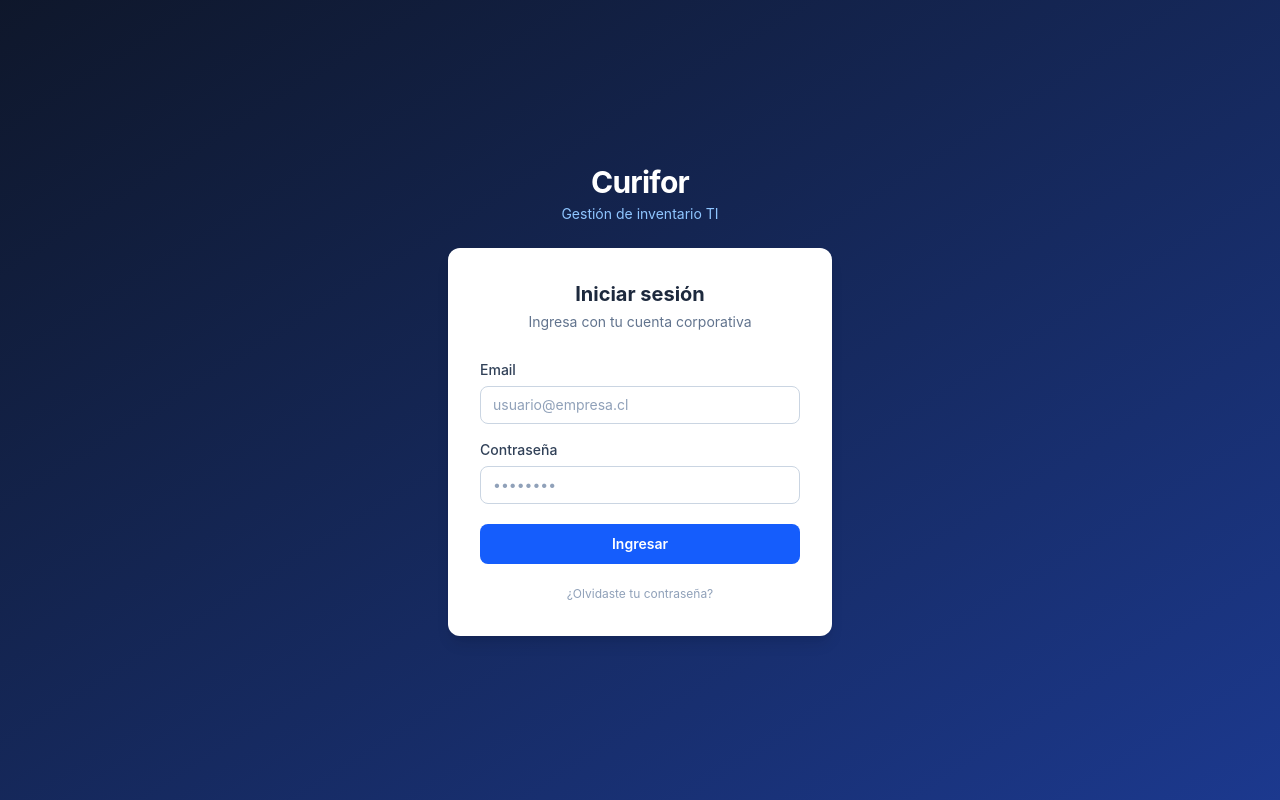
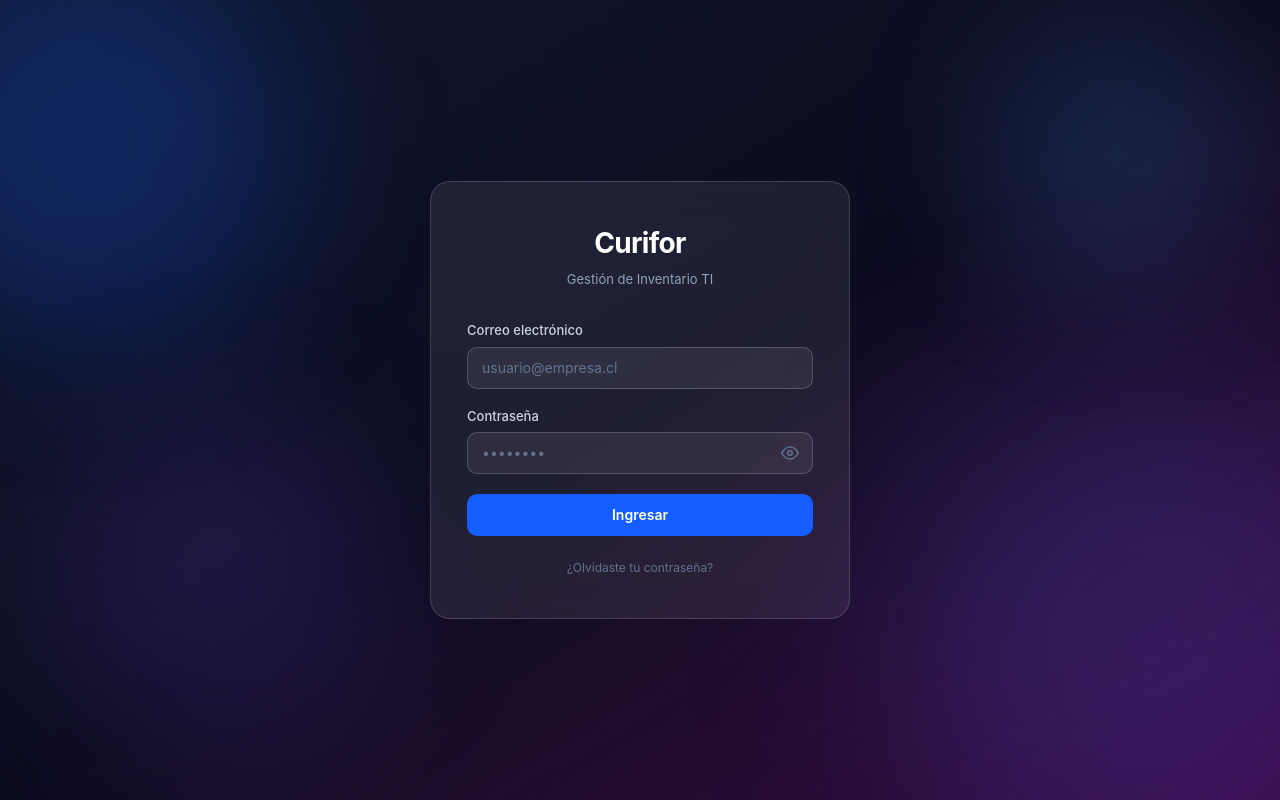
Before and after one commit to ElvisVE98/Gestor-inventario-demo, a React (Vite) app in the folder Frontend/: page /login in a window 1280 px wide. Built offline with nearby package versions, Linux system fonts and the light colour scheme; no server answers.

Commit message:
se arregla diseño de login

```diff
--- a/Frontend/src/pages/LoginPage.tsx
+++ b/Frontend/src/pages/LoginPage.tsx
@@ -1,12 +1,12 @@
 /**
  * LoginPage.tsx
  *
- * Pantalla de inicio de sesión.
+ * Pantalla de inicio de sesión con diseño glassmorphism.
  * Es la única página pública — todas las demás requieren autenticación.
  *
- * Tiene dos modos:
- *   'login'      → Formulario de email + password (modo por defecto)
- *   'recuperar'  → Mini-formulario para enviar email de recuperación de contraseña
+ * Modos:
+ *   'login'     → email + password con ojo para mostrar/ocultar
+ *   'recuperar' → mini-formulario de recuperación de contraseña
  *
  * Al hacer login exitoso redirige al dashboard.
  * Si ya hay sesión activa, redirige al dashboard directamente.
@@ -17,10 +17,17 @@ import { Navigate, useNavigate } from 'react-router-dom'
 import { useAuth } from '../context/AuthContext'
 import { recuperarPassword } from '../services/auth.service'
 
+/** Modo de la pantalla: formulario de login o formulario de recuperación. */
+type Modo = 'login' | 'recuperar'
+
 /**
- * Modo de la pantalla: formulario de login o formulario de recuperación.
+ * Clases Tailwind compartidas para todos los inputs con efecto glass.
+ * Se aplican a email y password para mantener consistencia visual.
  */
-type Modo = 'login' | 'recuperar'
+const CLS_INPUT =
+  'w-full bg-white/[7%] border border-white/[18%] rounded-[10px] ' +
+  'text-slate-100 px-3.5 py-2.5 text-sm placeholder:text-slate-500 ' +
+  'focus:outline-none focus:border-blue-400/60 transition-colors disabled:opacity-50'
 
 export default function LoginPage() {
   const { usuario, isLoading, login } = useAuth()
@@ -35,11 +42,14 @@ export default function LoginPage() {
   const [enviando, setEnviando] = useState(false)
   const [error,    setError]    = useState<string | null>(null)
 
+  // Controla si la contraseña se muestra en texto plano
+  const [mostrarPassword, setMostrarPassword] = useState(false)
+
   // ── Estado del formulario de recuperación ─────────────────────────────────
-  const [emailRecuperar,   setEmailRecuperar]   = useState('')
+  const [emailRecuperar,    setEmailRecuperar]    = useState('')
   const [enviandoRecuperar, setEnviandoRecuperar] = useState(false)
-  const [errorRecuperar,   setErrorRecuperar]   = useState<string | null>(null)
-  // Cuando es true, mostramos el mensaje "Revisa tu correo" en vez del formulario
+  const [errorRecuperar,    setErrorRecuperar]    = useState<string | null>(null)
+  // Cuando es true mostramos el mensaje de confirmación en vez del formulario
   const [recuperacionEnviada, setRecuperacionEnviada] = useState(false)
 
   // Si ya hay sesión activa, redirigimos al dashboard
@@ -47,20 +57,16 @@ export default function LoginPage() {
     return <Navigate to="/" replace />
   }
 
-  /**
-   * Maneja el envío del formulario de login.
-   */
+  /** Maneja el envío del formulario de login. */
   async function handleLogin(e: { preventDefault(): void }) {
     e.preventDefault()
     setError(null)
     setEnviando(true)
-
     try {
       await login(email, password)
       navigate('/', { replace: true })
     } catch (err: unknown) {
-      const mensaje = err instanceof Error ? err.message : 'Error al iniciar sesión'
-      setError(mensaje)
+      setError(err instanceof Error ? err.message : 'Error al iniciar sesión')
     } finally {
       setEnviando(false)
     }
@@ -68,28 +74,23 @@ export default function LoginPage() {
 
   /**
    * Maneja el envío del formulario de recuperación de contraseña.
-   * Siempre muestra el mensaje de éxito, incluso si el email no existe
-   * (el backend no revela si el email está registrado por seguridad).
+   * Siempre muestra éxito — el backend no revela si el email existe (seguridad).
    */
   async function handleRecuperar(e: { preventDefault(): void }) {
     e.preventDefault()
     setErrorRecuperar(null)
     setEnviandoRecuperar(true)
-
     try {
       await recuperarPassword(emailRecuperar.trim())
       setRecuperacionEnviada(true)
     } catch (err: unknown) {
-      const mensaje = err instanceof Error ? err.message : 'Error al enviar el email'
-      setErrorRecuperar(mensaje)
+      setErrorRecuperar(err instanceof Error ? err.message : 'Error al enviar el email')
     } finally {
       setEnviandoRecuperar(false)
     }
   }
 
-  /**
-   * Vuelve al modo login limpiando el estado del modo recuperar.
-   */
+  /** Vuelve al modo login limpiando el estado del formulario de recuperación. */
   function volverAlLogin() {
     setModo('login')
     setEmailRecuperar('')
@@ -100,39 +101,58 @@ export default function LoginPage() {
   // ── Render ────────────────────────────────────────────────────────────────
 
   return (
-    <div className="min-h-screen bg-gradient-to-br from-slate-900 to-blue-900 flex items-center justify-center px-4">
+    /* Fondo: degradado oscuro slate→blue con overflow hidden para contener los blobs */
+    <div className="min-h-screen bg-linear-to-br from-slate-900 via-[#0c0c20] to-[#37043d]
+                    flex items-center justify-center p-4 relative overflow-hidden">
 
-      <div className="w-full max-w-sm">
+      {/* ── Blobs decorativos — puramente visuales, no interactivos ──────────── */}
 
-        {/* ── Logo / nombre del sistema — sobre la card ─────────────────── */}
-        <div className="text-center mb-6">
-          <p className="text-3xl font-bold text-white tracking-tight">Curifor</p>
-          <p className="text-sm text-blue-300 mt-1">Gestión de inventario TI</p>
+      {/* Blob 1 — gran círculo azul, arriba-izquierda */}
+      <div aria-hidden="true"
+           className="absolute -top-20 -left-24 w-[420px] h-[420px]
+                      rounded-full bg-blue-600/25 blur-[80px]
+                      pointer-events-none animate-blob-slow" />
+
+      {/* Blob 2 — gran círculo índigo, abajo-derecha */}
+      <div aria-hidden="true"
+           className="absolute -bottom-24 -right-20 w-[480px] h-[480px]
+                      rounded-full bg-indigo-500/20 blur-[90px]
+                      pointer-events-none animate-blob-medium" />
+
+      {/* Blob 3 — mediano azul claro, arriba-derecha */}
+      <div aria-hidden="true"
+           className="absolute top-10 right-14 w-[260px] h-[260px]
+                      rounded-full bg-blue-400/15 blur-[60px]
+                      pointer-events-none animate-blob-fast" />
+
+      {/* Blob 4 — mediano violeta, abajo-izquierda */}
+      <div aria-hidden="true"
+           className="absolute bottom-14 left-10 w-[300px] h-[300px]
+                      rounded-full bg-violet-500/15 blur-[70px]
+                      pointer-events-none animate-blob-xslow" />
+
+      {/* ── Card principal con efecto glassmorphism ───────────────────────────── */}
+      {/* [-webkit-backdrop-filter] para compatibilidad con Safari */}
+      <div className="w-full max-w-[420px] relative z-10
+                      bg-white/[8%] backdrop-blur-[20px] [-webkit-backdrop-filter:blur(20px)]
+                      border border-white/15 rounded-[20px] px-9 py-10">
+
+        {/* ── Encabezado — nombre del sistema y subtítulo ───────────────────── */}
+        <div className="text-center mb-8">
+          <p className="text-[28px] font-bold text-white tracking-tight">Curifor</p>
+          <p className="text-[13px] text-slate-400 mt-1.5">Gestión de Inventario TI</p>
         </div>
 
-      <div className="bg-white rounded-xl shadow-lg w-full p-8">
+        {/* ════════════════════════════════════════════════════════════════════
+            MODO: LOGIN
+        ════════════════════════════════════════════════════════════════════ */}
+        {modo === 'login' && (
+          <form onSubmit={handleLogin} className="flex flex-col gap-[18px]">
 
-        {/* ── Encabezado de la card — cambia según el modo ──────────────── */}
-        <div className="mb-7 text-center">
-          <h1 className="text-xl font-bold text-slate-800">
-            {modo === 'login' ? 'Iniciar sesión' : 'Recuperar contraseña'}
-          </h1>
-          <p className="text-sm text-slate-500 mt-1">
-            {modo === 'login'
-              ? 'Ingresa con tu cuenta corporativa'
-              : 'Te enviaremos un enlace a tu correo'}
-          </p>
-        </div>
-
-        {/* ════════════════════════════════════════════════════════════════
-            MODO: LOGIN
-        ════════════════════════════════════════════════════════════════ */}
-        {modo === 'login' && (
-          <form onSubmit={handleLogin} className="flex flex-col gap-4">
-
+            {/* Campo email */}
             <div className="flex flex-col gap-1.5">
-              <label htmlFor="email" className="text-sm font-medium text-slate-700">
-                Email
+              <label htmlFor="email" className="text-[13px] font-medium text-slate-300">
+                Correo electrónico
               </label>
               <input
                 id="email"
@@ -143,59 +163,85 @@ export default function LoginPage() {
                 required
                 autoComplete="email"
                 disabled={enviando}
-                className="w-full px-3 py-2 text-sm border border-slate-300 rounded-lg
-                           placeholder:text-slate-400 text-slate-800
-                           focus:outline-none focus:ring-2 focus:ring-blue-500 focus:border-transparent
-                           disabled:bg-slate-50 disabled:text-slate-400"
+                className={CLS_INPUT}
               />
             </div>
 
+            {/* Campo contraseña con botón ojo para mostrar/ocultar */}
             <div className="flex flex-col gap-1.5">
-              <label htmlFor="password" className="text-sm font-medium text-slate-700">
+              <label htmlFor="password" className="text-[13px] font-medium text-slate-300">
                 Contraseña
               </label>
+              <div className="relative">
                 <input
                   id="password"
-                type="password"
+                  type={mostrarPassword ? 'text' : 'password'}
                   value={password}
                   onChange={e => setPassword(e.target.value)}
                   placeholder="••••••••"
                   required
                   autoComplete="current-password"
                   disabled={enviando}
-                className="w-full px-3 py-2 text-sm border border-slate-300 rounded-lg
-                           placeholder:text-slate-400 text-slate-800
-                           focus:outline-none focus:ring-2 focus:ring-blue-500 focus:border-transparent
-                           disabled:bg-slate-50 disabled:text-slate-400"
+                  className={`${CLS_INPUT} pr-10`}
                 />
+                {/* Botón ojo — alterna visibilidad de la contraseña */}
+                <button
+                  type="button"
+                  onClick={() => setMostrarPassword(v => !v)}
+                  disabled={enviando}
+                  aria-label={mostrarPassword ? 'Ocultar contraseña' : 'Mostrar contraseña'}
+                  className="absolute right-3 top-1/2 -translate-y-1/2
+                             text-slate-500 hover:text-slate-300 transition-colors
+                             cursor-pointer p-0.5 bg-transparent border-0 disabled:opacity-50
+                             flex items-center"
+                >
+                  {mostrarPassword ? (
+                    /* Ojo tachado — contraseña visible actualmente */
+                    <svg width="18" height="18" viewBox="0 0 24 24" fill="none"
+                         stroke="currentColor" strokeWidth="2" strokeLinecap="round" strokeLinejoin="round">
+                      <path d="M17.94 17.94A10.07 10.07 0 0112 20c-7 0-11-8-11-8a18.45 18.45 0 015.06-5.94" />
+                      <path d="M9.9 4.24A9.12 9.12 0 0112 4c7 0 11 8 11 8a18.5 18.5 0 01-2.16 3.19" />
+                      <line x1="1" y1="1" x2="23" y2="23" />
+                    </svg>
+                  ) : (
+                    /* Ojo abierto — contraseña enmascarada actualmente */
+                    <svg width="18" height="18" viewBox="0 0 24 24" fill="none"
+                         stroke="currentColor" strokeWidth="2" strokeLinecap="round" strokeLinejoin="round">
+                      <path d="M1 12s4-8 11-8 11 8 11 8-4 8-11 8-11-8-11-8z" />
+                      <circle cx="12" cy="12" r="3" />
+                    </svg>
+                  )}
+                </button>
+              </div>
             </div>
 
+            {/* Mensaje de error de login */}
             {error && (
-              <div className="bg-red-50 border border-red-200 rounded-lg px-3 py-2">
-                <p className="text-sm text-red-600">{error}</p>
+              <div className="bg-red-500/15 border border-red-500/30 rounded-[10px] px-3.5 py-2.5">
+                <p className="text-[13px] text-red-300">{error}</p>
               </div>
             )}
 
+            {/* Botón Ingresar */}
             <button
               type="submit"
               disabled={enviando}
               className="w-full bg-blue-600 hover:bg-blue-700 active:bg-blue-800
-                         text-white text-sm font-semibold py-2.5 rounded-lg
-                         transition-colors
-                         disabled:bg-blue-400 disabled:cursor-not-allowed
-                         mt-1"
+                         disabled:bg-blue-600/40 disabled:cursor-not-allowed
+                         text-white font-semibold text-sm py-[11px]
+                         rounded-[10px] transition-colors cursor-pointer mt-0.5"
             >
               {enviando ? 'Ingresando...' : 'Ingresar'}
             </button>
 
-            {/* Link para ir al modo recuperar contraseña */}
+            {/* Link ¿Olvidaste tu contraseña? */}
             <div className="text-center">
               <button
                 type="button"
                 onClick={() => setModo('recuperar')}
                 disabled={enviando}
-                className="text-xs text-slate-400 hover:text-blue-600 transition-colors
-                           disabled:opacity-50"
+                className="text-xs text-slate-500 hover:text-blue-300 transition-colors
+                           cursor-pointer disabled:opacity-50 bg-transparent border-0"
               >
                 ¿Olvidaste tu contraseña?
               </button>
@@ -204,34 +250,34 @@ export default function LoginPage() {
           </form>
         )}
 
-        {/* ════════════════════════════════════════════════════════════════
+        {/* ════════════════════════════════════════════════════════════════════
             MODO: RECUPERAR CONTRASEÑA
-        ════════════════════════════════════════════════════════════════ */}
+        ════════════════════════════════════════════════════════════════════ */}
         {modo === 'recuperar' && (
           <div>
-            {/* Estado: email enviado → mostramos confirmación */}
+
+            {/* Estado: email ya enviado → pantalla de confirmación */}
             {recuperacionEnviada ? (
               <div className="flex flex-col gap-5">
 
-                {/* Icono y mensaje de éxito */}
-                <div className="text-center py-4">
+                <div className="text-center py-3">
                   <div className="text-4xl mb-3">📬</div>
-                  <p className="text-sm font-medium text-slate-700">Revisa tu correo</p>
-                  <p className="text-xs text-slate-500 mt-2">
-                    Si el email <strong>{emailRecuperar}</strong> está registrado en el sistema,
-                    recibirás un enlace para restablecer tu contraseña.
+                  <p className="text-sm font-semibold text-slate-100 mb-2">Revisa tu correo</p>
+                  <p className="text-xs text-slate-400 leading-relaxed mb-1">
+                    Si el email <strong className="text-slate-300">{emailRecuperar}</strong> está
+                    registrado en el sistema, recibirás un enlace para restablecer tu contraseña.
                   </p>
-                  <p className="text-xs text-slate-400 mt-1">
-                    Revisa también la carpeta de spam.
-                  </p>
+                  <p className="text-xs text-slate-500">Revisa también la carpeta de spam.</p>
                 </div>
 
+                {/* Botón volver — estilo ghost glass */}
                 <button
                   type="button"
                   onClick={volverAlLogin}
-                  className="w-full px-4 py-2.5 text-sm font-medium
-                             text-slate-600 border border-slate-300 rounded-lg
-                             hover:bg-slate-50 transition-colors"
+                  className="w-full bg-white/[6%] hover:bg-white/[11%]
+                             border border-white/15 rounded-[10px]
+                             text-slate-300 text-[13px] font-medium py-2.5
+                             transition-colors cursor-pointer"
                 >
                   Volver al inicio de sesión
                 </button>
@@ -239,15 +285,16 @@ export default function LoginPage() {
               </div>
             ) : (
               /* Estado: formulario de recuperación */
-              <form onSubmit={handleRecuperar} className="flex flex-col gap-4">
+              <form onSubmit={handleRecuperar} className="flex flex-col gap-[18px]">
 
-                <p className="text-sm text-slate-500">
+                <p className="text-[13px] text-slate-400 leading-relaxed">
                   Ingresa tu email y te enviaremos un enlace para restablecer tu contraseña.
                 </p>
 
+                {/* Campo email de recuperación */}
                 <div className="flex flex-col gap-1.5">
-                  <label htmlFor="emailRecuperar" className="text-sm font-medium text-slate-700">
-                    Email
+                  <label htmlFor="emailRecuperar" className="text-[13px] font-medium text-slate-300">
+                    Correo electrónico
                   </label>
                   <input
                     id="emailRecuperar"
@@ -258,26 +305,25 @@ export default function LoginPage() {
                     required
                     autoComplete="email"
                     disabled={enviandoRecuperar}
-                    className="w-full px-3 py-2 text-sm border border-slate-300 rounded-lg
-                               placeholder:text-slate-400 text-slate-800
-                               focus:outline-none focus:ring-2 focus:ring-blue-500 focus:border-transparent
-                               disabled:bg-slate-50 disabled:text-slate-400"
+                    className={CLS_INPUT}
                   />
                 </div>
 
+                {/* Mensaje de error de recuperación */}
                 {errorRecuperar && (
-                  <div className="bg-red-50 border border-red-200 rounded-lg px-3 py-2">
-                    <p className="text-sm text-red-600">{errorRecuperar}</p>
+                  <div className="bg-red-500/15 border border-red-500/30 rounded-[10px] px-3.5 py-2.5">
+                    <p className="text-[13px] text-red-300">{errorRecuperar}</p>
                   </div>
                 )}
 
+                {/* Botón enviar enlace */}
                 <button
                   type="submit"
                   disabled={enviandoRecuperar || !emailRecuperar}
                   className="w-full bg-blue-600 hover:bg-blue-700
-                             text-white text-sm font-semibold py-2.5 rounded-lg
-                             transition-colors
-                             disabled:bg-blue-400 disabled:cursor-not-allowed"
+                             disabled:bg-blue-600/40 disabled:cursor-not-allowed
+                             text-white font-semibold text-sm py-[11px]
+                             rounded-[10px] transition-colors cursor-pointer"
                 >
                   {enviandoRecuperar ? 'Enviando...' : 'Enviar enlace de recuperación'}
                 </button>
@@ -288,8 +334,8 @@ export default function LoginPage() {
                     type="button"
                     onClick={volverAlLogin}
                     disabled={enviandoRecuperar}
-                    className="text-xs text-slate-400 hover:text-slate-600 transition-colors
-                               disabled:opacity-50"
+                    className="text-xs text-slate-500 hover:text-blue-300 transition-colors
+                               cursor-pointer disabled:opacity-50 bg-transparent border-0"
                   >
                     ← Volver al inicio de sesión
                   </button>
@@ -302,6 +348,5 @@ export default function LoginPage() {
 
       </div>
     </div>
-    </div>
   )
 }
```
Also changed, not shown: Frontend/src/App.css (deleted, +0 -184 lines), Frontend/src/index.css (+27 -4 lines). Lines whose indentation alone changed are shown as unchanged.
